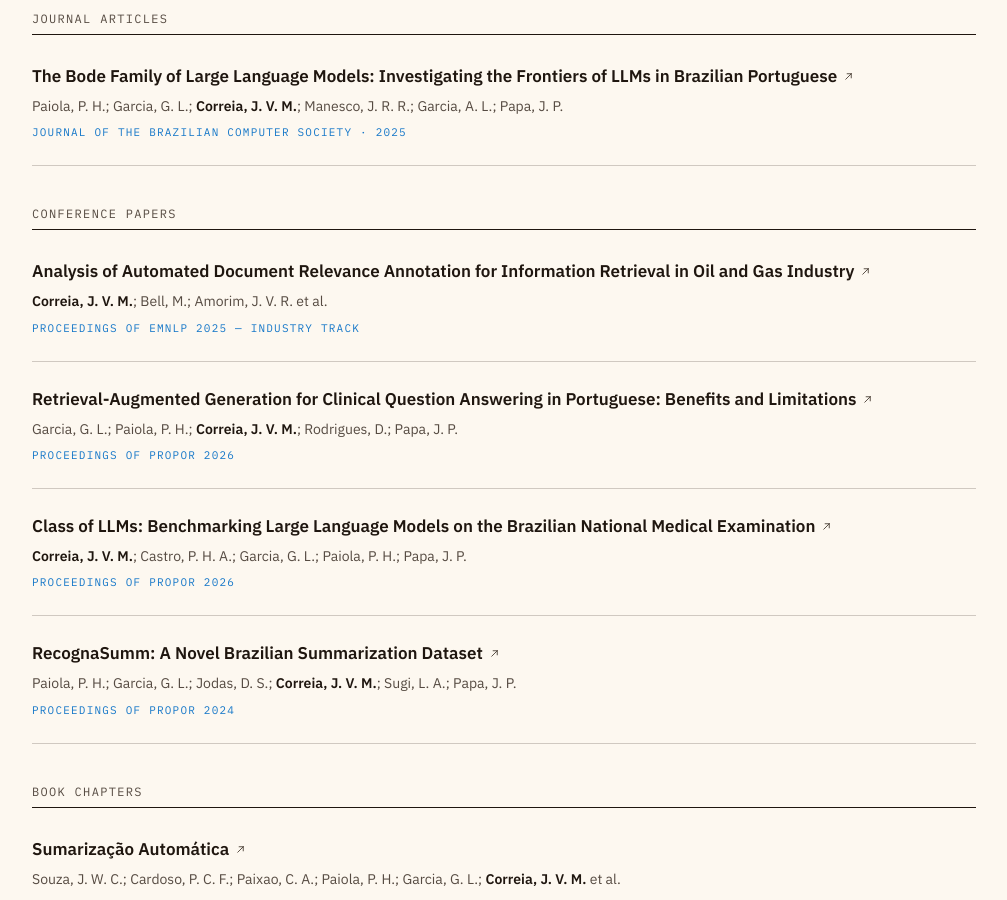
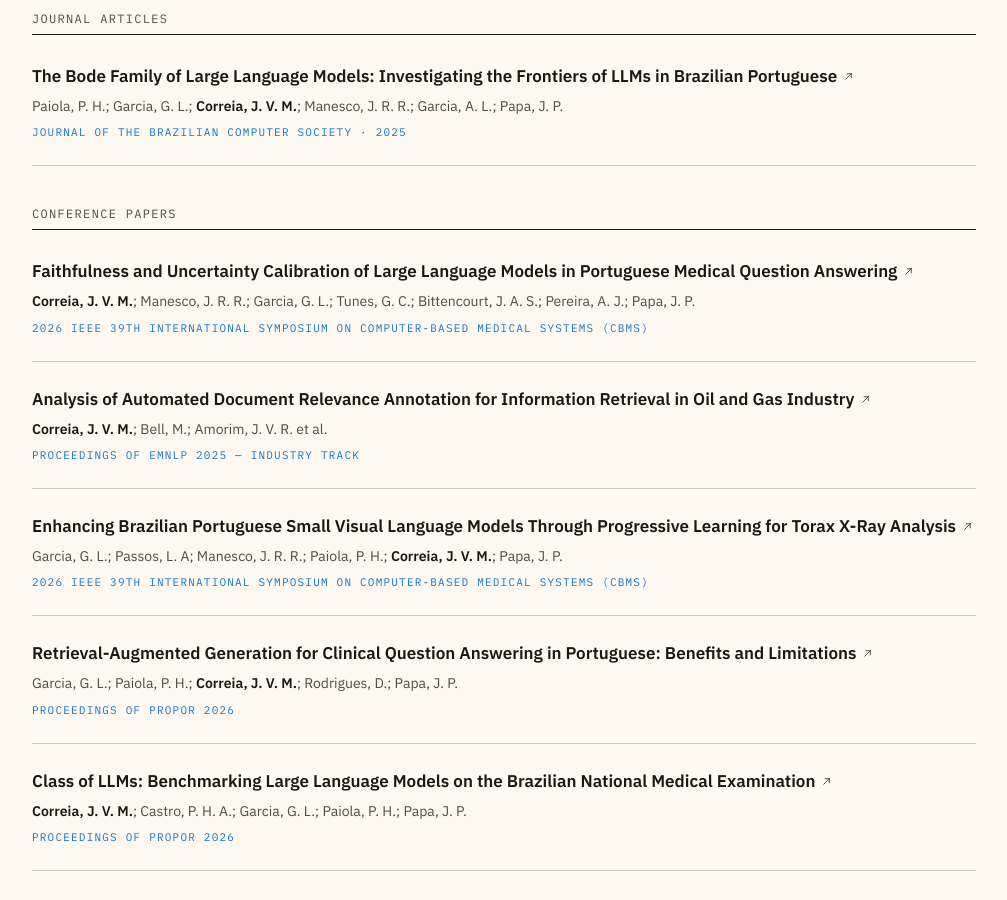
Before and after one commit to joaovmcorreia/joaovmcorreia.github.io, a Jekyll site: the page built from publications.html, in a window 1280 px wide and 900 px high, scrolled down 347 px. Shown: the whole window, without its empty margins (136-1143 px from the left). Built offline with Jekyll 4.4.1, drawn with Linux system fonts in a browser that asks for light colours.

Commit message:
publications: add CBMS publictations

```diff
--- a/_data/publications.yml
+++ b/_data/publications.yml
@@ -25,6 +25,19 @@
     url: "https://aclanthology.org/2026.propor-2.18/"
     type: conference_paper
     year: 2026
+  - title: "Faithfulness and Uncertainty Calibration of Large Language Models in Portuguese Medical Question Answering"
+    authors: "<strong>Correia, J. V. M.</strong>; Manesco, J. R. R.; Garcia, G. L.; Tunes, G. C.; Bittencourt, J. A. S.; Pereira, A. J.; Papa, J. P."
+    venue: "2026 IEEE 39th International Symposium on Computer-Based Medical Systems (CBMS)"
+    url: "https://ieeexplore.ieee.org/abstract/document/11718444"
+    type: conference_paper
+    year: 2026
+    highlight: true
+  - title: "Enhancing Brazilian Portuguese Small Visual Language Models Through Progressive Learning for Torax X-Ray Analysis"
+    authors: "Garcia, G. L.; Passos, L. A; Manesco, J. R. R.; Paiola, P. H.; <strong>Correia, J. V. M.</strong>; Papa, J. P."
+    venue: "2026 IEEE 39th International Symposium on Computer-Based Medical Systems (CBMS)"
+    url: "https://ieeexplore.ieee.org/abstract/document/11718081"
+    type: conference_paper
+    year: 2026
   - title: "RecognaSumm: A Novel Brazilian Summarization Dataset"
     authors: "Paiola, P. H.; Garcia, G. L.; Jodas, D. S.; <strong>Correia, J. V. M.</strong>; Sugi, L. A.; Papa, J. P."
     venue: "Proceedings of PROPOR 2024"
```
